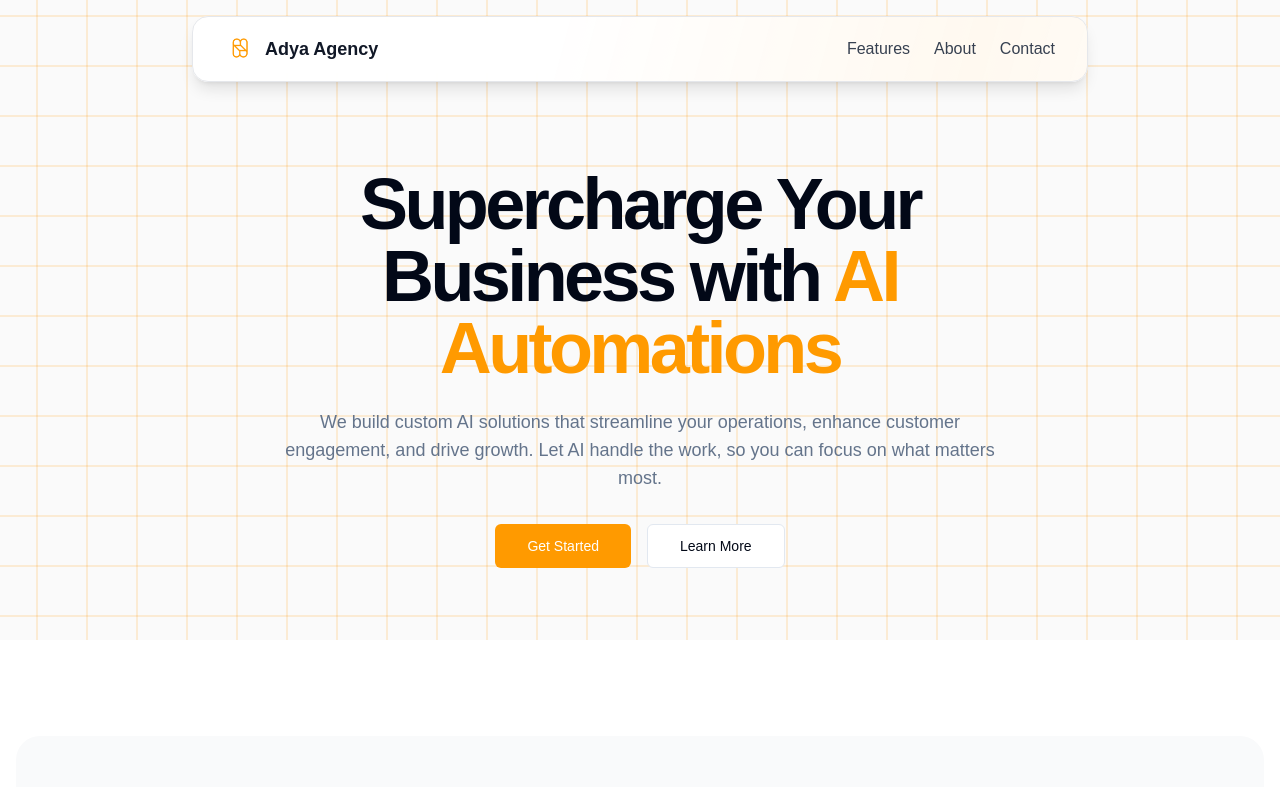
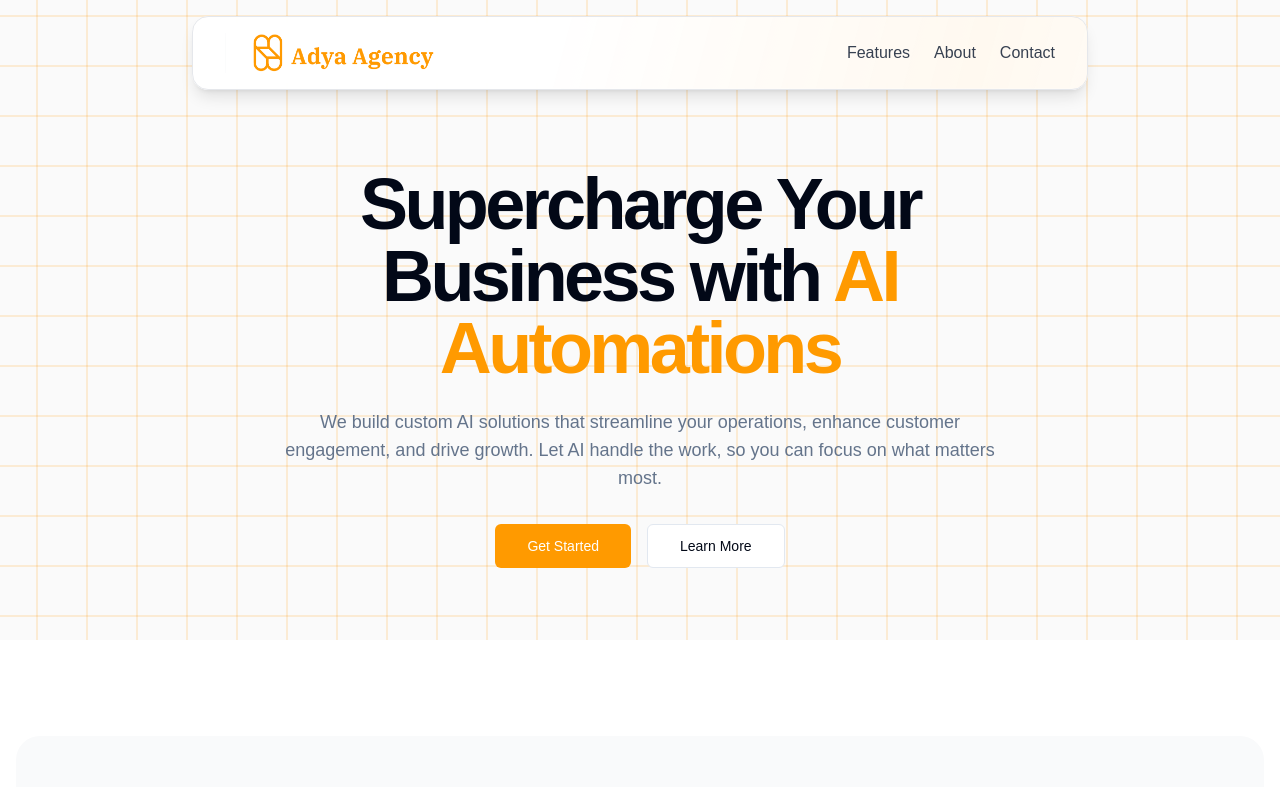
Before and after one commit to siuuuutd/smart-agency-future-web, a React (Vite) app: page / in a window 1280 px wide. Shown: the top 787 px of the page. Built offline with nearby package versions, Linux system fonts and the light colour scheme.

Commit message:
Replace logo with image
Replaced the logo and text in the navigation bar with the provided image.

```diff
--- a/src/components/Header.tsx
+++ b/src/components/Header.tsx
@@ -37,17 +37,12 @@ const Header = () => {
         <div className={`relative flex items-center transition-all duration-700 ease-out ${
           isScrolled ? 'space-x-8' : 'justify-between'
         }`}>
-          <a href="/" className="flex items-center space-x-2">
+          <a href="/" className="flex items-center">
             <img
-              src="/lovable-uploads/06410a89-0898-45f8-8ce8-ece7aa12652d.png"
+              src="/lovable-uploads/073c0380-e646-4460-bdb6-9beed3e0c3e3.png"
               alt="Adya Agency Logo"
-              className={`transition-all duration-700 ease-out ${isScrolled ? 'h-6 w-6' : 'h-8 w-8'}`}
+              className={`transition-all duration-700 ease-out ${isScrolled ? 'h-8' : 'h-10'}`}
             />
-            <span className={`font-bold text-gray-900 transition-all duration-700 ease-out ${
-              isScrolled ? 'text-base' : 'text-lg'
-            }`}>
-              Adya Agency
-            </span>
           </a>
           <nav className={`flex items-center gap-6 transition-all duration-700 ease-out ${
             isScrolled ? 'text-sm' : 'text-base'
```
Also changed, not shown: public/lovable-uploads/073c0380-e646-4460-bdb6-9beed3e0c3e3.png (added).
